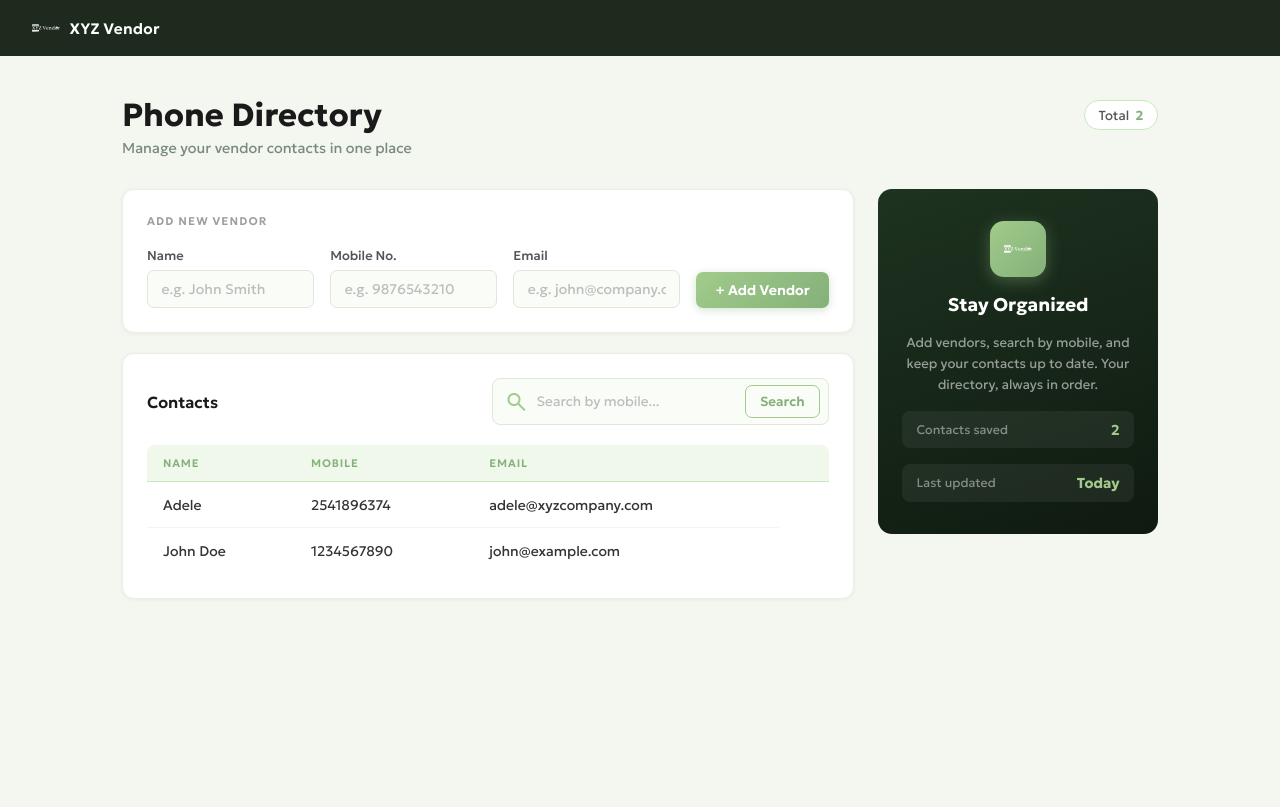
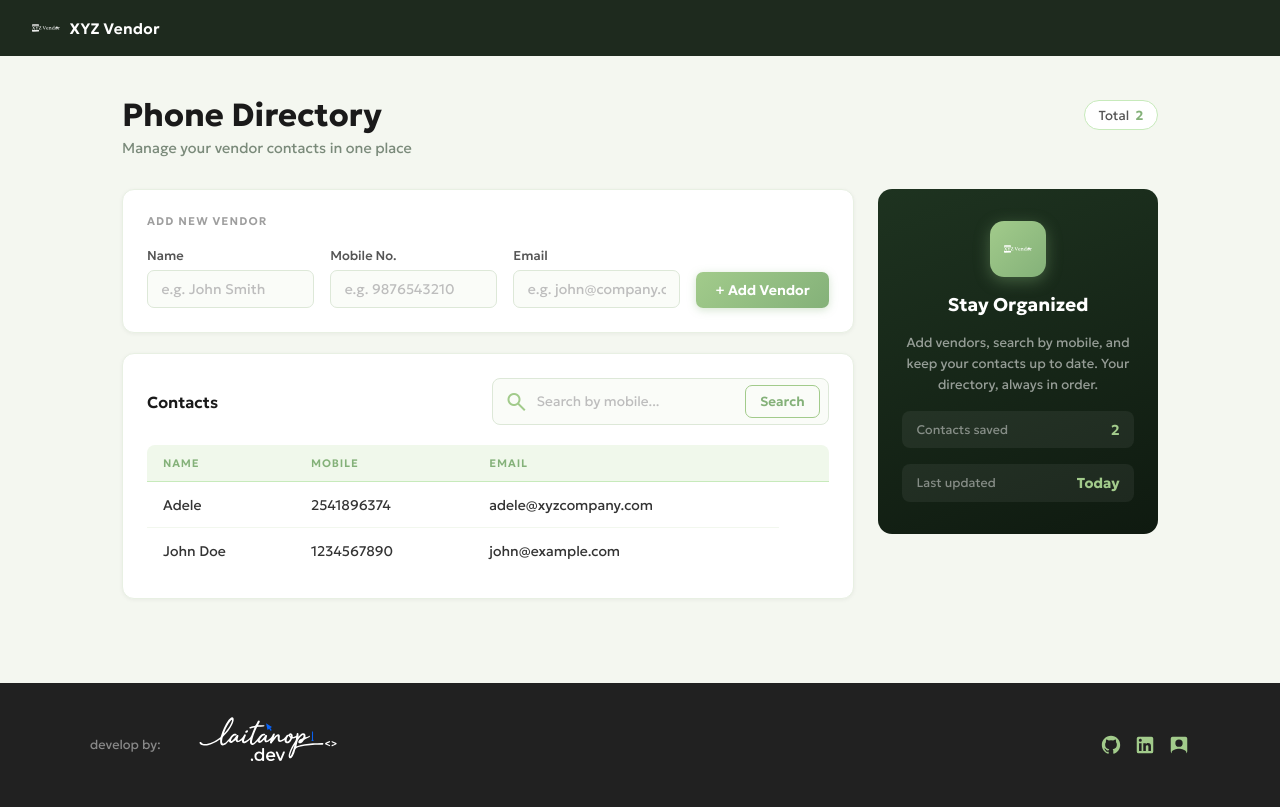
Before and after one commit to laitanop/phone-directory-js, a plain HTML site: page index.html in a window 1280 px wide. Drawn offline with nearby package versions, Linux system fonts and the light colour scheme.

Commit message:
add footer

```diff
--- a/index.html
+++ b/index.html
@@ -153,6 +153,54 @@
       </div>
     </div>
 
+    <footer class="footer">
+      <div class="footer-inner">
+        <span class="footer-label">develop by:</span>
+        <a href="https://www.laitanop.dev/" target="_blank" aria-label="laitanop.dev">
+          <img
+            src="images/logo.svg"
+            alt="laitanop.dev logo"
+            class="footer-logo"
+          />
+        </a>
+        <div class="footer-links">
+          <a
+            href="https://github.com/laitanop"
+            target="_blank"
+            aria-label="GitHub"
+          >
+            <svg class="footer-icon" viewBox="0 0 24 24" fill="currentColor">
+              <path
+                d="M12 2C6.477 2 2 6.477 2 12c0 4.418 2.865 8.166 6.839 9.489.5.092.682-.217.682-.482 0-.237-.009-.868-.013-1.703-2.782.604-3.369-1.34-3.369-1.34-.454-1.156-1.11-1.463-1.11-1.463-.908-.62.069-.608.069-.608 1.003.07 1.531 1.03 1.531 1.03.892 1.529 2.341 1.087 2.91.832.092-.647.35-1.088.636-1.338-2.22-.253-4.555-1.11-4.555-4.943 0-1.091.39-1.984 1.029-2.683-.103-.253-.446-1.27.098-2.647 0 0 .84-.269 2.75 1.025A9.564 9.564 0 0 1 12 6.844a9.59 9.59 0 0 1 2.504.337c1.909-1.294 2.747-1.025 2.747-1.025.546 1.377.203 2.394.1 2.647.64.699 1.028 1.592 1.028 2.683 0 3.842-2.339 4.687-4.566 4.935.359.309.678.919.678 1.852 0 1.336-.012 2.415-.012 2.743 0 .267.18.578.688.48C19.138 20.163 22 16.418 22 12c0-5.523-4.477-10-10-10z"
+              />
+            </svg>
+          </a>
+          <a
+            href="https://www.linkedin.com/in/laitanop/"
+            target="_blank"
+            aria-label="LinkedIn"
+          >
+            <svg class="footer-icon" viewBox="0 0 24 24" fill="currentColor">
+              <path
+                d="M19 3a2 2 0 0 1 2 2v14a2 2 0 0 1-2 2H5a2 2 0 0 1-2-2V5a2 2 0 0 1 2-2h14zm-.5 15.5v-5.3a3.26 3.26 0 0 0-3.26-3.26c-.85 0-1.84.52-2.32 1.3v-1.11h-2.79v8.37h2.79v-4.93c0-.77.62-1.4 1.39-1.4a1.4 1.4 0 0 1 1.4 1.4v4.93h2.79zM6.88 8.56a1.68 1.68 0 0 0 1.68-1.68c0-.93-.75-1.69-1.68-1.69a1.69 1.69 0 0 0-1.69 1.69c0 .93.76 1.68 1.69 1.68zm1.39 9.94v-8.37H5.5v8.37h2.77z"
+              />
+            </svg>
+          </a>
+          <a
+            href="https://www.laitanop.dev/"
+            target="_blank"
+            aria-label="Portfolio"
+          >
+            <svg class="footer-icon" viewBox="0 0 24 24" fill="currentColor">
+              <path
+                d="M19 3H5a2 2 0 0 0-2 2v14a2 2 0 0 0 2 2h14a2 2 0 0 0 2-2V5a2 2 0 0 0-2-2zm-7 3a4 4 0 1 1 0 8 4 4 0 0 1 0-8zm0 10c2.67 0 8 1.34 8 4v1H4v-1c0-2.66 5.33-4 8-4z"
+              />
+            </svg>
+          </a>
+        </div>
+      </div>
+    </footer>
+
     <script src="db.js"></script>
     <script src="script.js"></script>
   </body>
--- a/styles.css
+++ b/styles.css
@@ -424,3 +424,54 @@ tbody tr:hover {
   font-weight: 700;
   color: #a2cb8b;
 }
+
+/* ── Footer ──────────────────────────────────────── */
+.footer {
+  background-color: #212121;
+  padding: 1.25rem 2rem;
+  margin-top: auto;
+}
+
+.footer-inner {
+  display: flex;
+  align-items: center;
+  justify-content: center;
+  gap: 1rem;
+  max-width: 1100px;
+  margin: 0 auto;
+}
+
+.footer-label {
+  color: #888;
+  font-size: 0.8rem;
+  white-space: nowrap;
+}
+
+.footer-logo {
+  cursor: pointer;
+  height: 80px;
+  width: auto;
+}
+
+.footer-links {
+  display: flex;
+  align-items: center;
+  gap: 0.75rem;
+  margin-left: auto;
+}
+
+.footer-links a {
+  color: #a2cb8b;
+  display: flex;
+  align-items: center;
+  transition: color 0.2s;
+}
+
+.footer-links a:hover {
+  color: #fff;
+}
+
+.footer-icon {
+  width: 22px;
+  height: 22px;
+}
```
Also changed, not shown: images/logo.svg (added).
